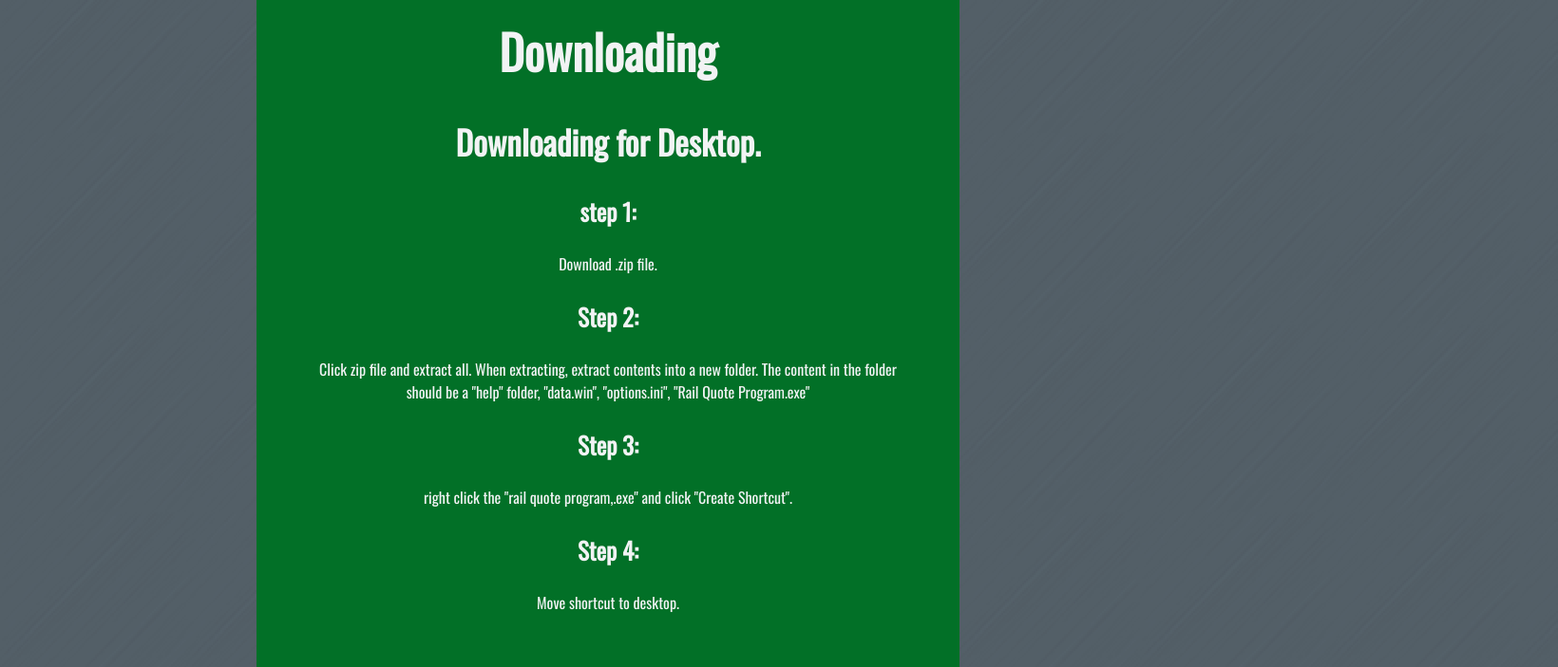
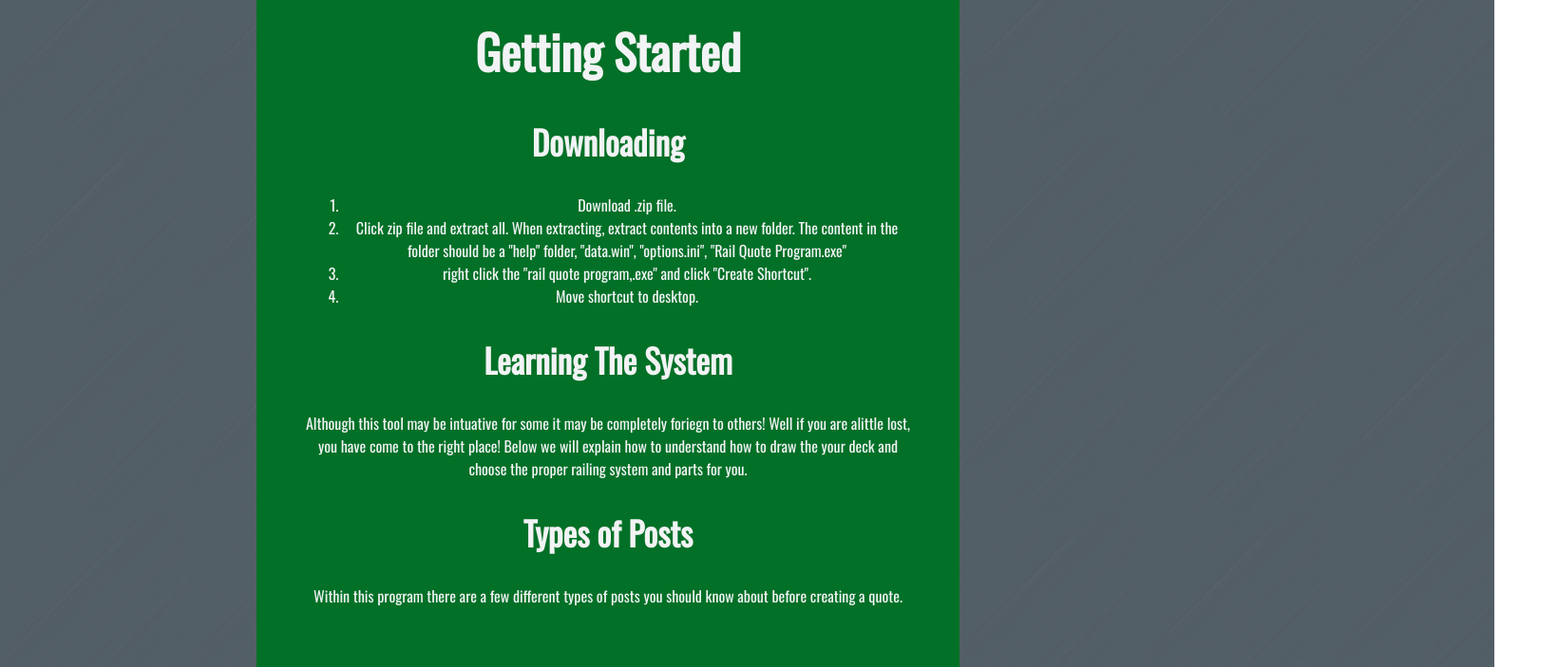
Before and after one commit to yothebob/REM, a plain HTML site: page datafiles/help/started.html in a window 1280 px wide. Shown: the part 260-963 px from the top of the page at 95% size, 1640 px wide, since content can reach past the window. Drawn offline with nearby package versions, Linux system fonts and the light colour scheme.

Commit message:
changed download.html to started.html. added more content to started.html

```diff
--- a/datafiles/help/download.html
+++ b/datafiles/help/started.html
@@ -15,7 +15,7 @@
       <ul class="navbar">
         <li class="navbar"><img class="navbar-logo" src="static/precisionrail_206x280.png" alt="Alumarail Logo" ></li>
         <li class="navbar"><a class="navbar" href="index.html"><h2>Overview</h2></a></li>
-        <li class="navbar"><a class="navbar-selected" href="download.html"><h2>Downloading</h2></a></li>
+        <li class="navbar"><a class="navbar-selected" href="started.html"><h2>Getting Started</h2></a></li>
         <li class="navbar"><a class="navbar" href="icon.html"><h2>Icons </h2></a></li>
         <li class="navbar"><a class="navbar" href="drawing.html"><h2>Drawing</h2></a></li>
         <li class="navbar"><a class="navbar" href="porting.html"><h2>Importing/Exporting</h2></a></li>
@@ -24,16 +24,18 @@
       </ul>
     </div>
     <div class="info-block">
-      <h1>Downloading</h1>
-        <h2>Downloading for Desktop.</h2>
-        <h3>step 1:</h3>
-          <p>Download .zip file.</p>
-        <h3>Step 2:</h3>
-          <p>Click zip file and extract all. When extracting, extract contents into a new folder. The content in the folder should be a "help" folder, "data.win", "options.ini", "Rail Quote Program.exe"</p>
-        <h3>Step 3:</h3>
-          <p>right click the "rail quote program,.exe" and click "Create Shortcut".</p>
-        <h3>Step 4:</h3>
-          <p>Move shortcut to desktop.</p>
+      <h1>Getting Started</h1>
+        <h2>Downloading</h2>
+        <ol>
+          <li>Download .zip file.</li>
+          <li>Click zip file and extract all. When extracting, extract contents into a new folder. The content in the folder should be a "help" folder, "data.win", "options.ini", "Rail Quote Program.exe"</li>
+          <li>right click the "rail quote program,.exe" and click "Create Shortcut".</li>
+          <li>Move shortcut to desktop.</li>
+        </ol>
+        <h2>Learning The System</h2>
+         <p>Although this tool may be intuative for some it may be completely foriegn to others! Well if you are alittle lost, you have come to the right place! Below we will explain how to understand how to draw the your deck and choose the proper railing system and parts for you.</p>
+        <h2>Types of Posts</h2>
+         <p>Within this program there are a few different types of posts you should know about before creating a quote. </p>
     </div>
     <div class="contact-container">
       <img src="static/precisionrail_206x280.png" alt="Alumarail Logo">
```
Also changed, not shown: datafiles/help/add.html (+1 -1 lines), datafiles/help/drawing.html (+1 -1 lines), datafiles/help/icon.html (+1 -1 lines), datafiles/help/index.html (+1 -1 lines), datafiles/help/porting.html (+1 -1 lines), datafiles/help/save.html (+1 -1 lines).
